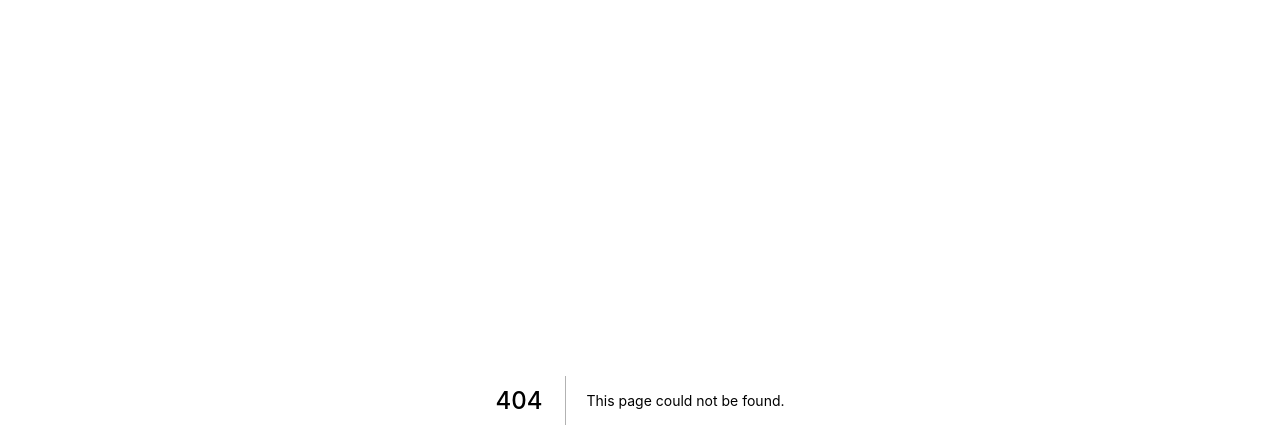
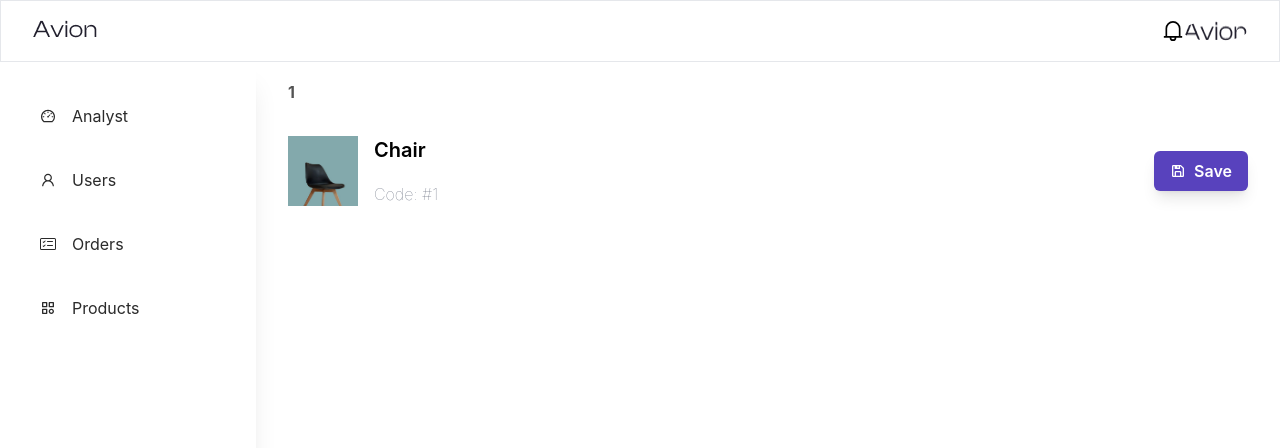
Before and after one commit to Huynhkimphat/Naver_Capstone_Project, a Next.js app: page /admin/product/update/1 in a window 1280 px wide. Before the commit this address had no page. Shown: the top 448 px of the page. Built offline with nearby package versions, Linux system fonts and the light colour scheme.

Commit message:
Completed Product Detail Header

```diff
--- /dev/null
+++ b/components/Admin/ProductDetail/ProductDetail.js
@@ -0,0 +1,14 @@
+import React from 'react';
+import ProductDetailHeader from './ProductDetailHeader';
+const styles = {
+    wrapper: 'mx-auto w-full p-4 flex flex-col mt-4 rounded-md',
+}
+const ProductDetail = (props) => {
+    return (
+        <div className={styles.wrapper}>
+            <ProductDetailHeader id={props.id}></ProductDetailHeader>
+        </div>
+    );
+};
+
+export default ProductDetail;
--- /dev/null
+++ b/components/Admin/ProductDetail/ProductDetailHeader.js
@@ -0,0 +1,31 @@
+import React from 'react';
+import Image from 'next/image';
+import { BiSave } from 'react-icons/bi'
+import Product1 from '../../../static/Product1.png'
+const styles = {
+    content: 'flex justify-between items-center ',
+    illustration: 'flex gap-4',
+    info: 'flex flex-col justify-between',
+    title: 'font-semibold text-xl',
+    id: 'text-gray-500 font-thin',
+    btnSave: 'px-4 py-2 rounded-md bg-[#5842BD] h-10 text-white font-semibold flex items-center gap-2 shadow-lg select-none'
+}
+const ProductDetailHeader = (props) => {
+    return (
+        <div className={styles.content}>
+            <div className={styles.illustration}>
+                <Image src={Product1} width={70} height={70} alt='' />
+                <div className={styles.info}>
+                    <h2 className={styles.title}>Chair</h2>
+                    <span className={styles.id}>Code: #{props.id}</span>
+                </div>
+            </div>
+            <button className={styles.btnSave}>
+                <BiSave />
+                <span>Save</span>
+            </button>
+        </div>
+    );
+};
+
+export default ProductDetailHeader;
--- a/components/Admin/Products/Feature/Feature.js
+++ b/components/Admin/Products/Feature/Feature.js
@@ -2,8 +2,8 @@ import Router from 'next/router';
 import React from 'react';
 import { IoIosAddCircle } from 'react-icons/io'
 const styles = {
-    feature: 'w-[100%] flex justify-between items-center gap-4 flex-wrap',
-    selectGroup: 'flex w-[100%] items-center gap-4 sm:w-[70%]',
+    feature: 'w-full flex justify-between items-center gap-4 flex-wrap',
+    selectGroup: 'flex w-full items-center gap-4 sm:w-[70%]',
     select: 'px-4 py-2 rounded-md shadow-lg border w-[40%] sm: w-[30%]',
     btnAdd: 'px-4 py-2 rounded-md bg-[#5842BD] text-white flex items-center gap-2 shadow-lg select-none'
 }
--- a/components/Admin/Products/Products.js
+++ b/components/Admin/Products/Products.js
@@ -27,7 +27,11 @@ const AdProducts = (props) => {
     const [selectedProduct, setSelectedProduct] = useState(null)
 
     const onRowSelect = (event) => {
-        Router.push(`/admin/product/update?id=${event.data.id}`)
+        const eventCheck = event.originalEvent.target.nodeName == 'SPAN' ? true : false
+        if (!eventCheck)
+            Router.push(`/admin/product/update/${event.data.id}`)
+        else
+            setSelectedProduct(null)
     }
     const onRowUnselect = (event) => {
         console.log(event.data);
@@ -121,8 +125,7 @@ const AdProducts = (props) => {
     }, []);
 
     useEffect(() => {
-        // console.log(products2)
-    },[products2])
+    }, [products2])
     return (
         <div className={styles.wrapper}>
             {/* Feature */}
@@ -138,7 +141,7 @@ const AdProducts = (props) => {
                     paginatorTemplate={template}
                     first={first} rows={rows}
                     onPage={onCustomPage}
-                    responsiveLayout="scroll"
+                    responsiveLayout="stack" breakpoint="960px"
                     selectionMode="single"
                     selection={selectedProduct}
                     onSelectionChange={e => setSelectedProduct(e.value)}
--- /dev/null
+++ b/pages/admin/product/update/[slug].js
@@ -0,0 +1,18 @@
+import React from 'react';
+import { useRouter } from "next/router";
+
+import Layout from '../../../../components/Admin/Layout/Layout'
+import Header from '../../../../components/Admin/Header/Header'
+import ProductItem from '../../../../components/Admin/ProductDetail/ProductDetail';
+const ProductDetail = () => {
+    const router = useRouter();
+    const { slug } = router.query;
+    return (
+        <Layout>
+            <Header direction={slug}></Header>
+            <ProductItem id={slug}></ProductItem>
+        </Layout>
+    );
+};
+
+export default ProductDetail;
```
